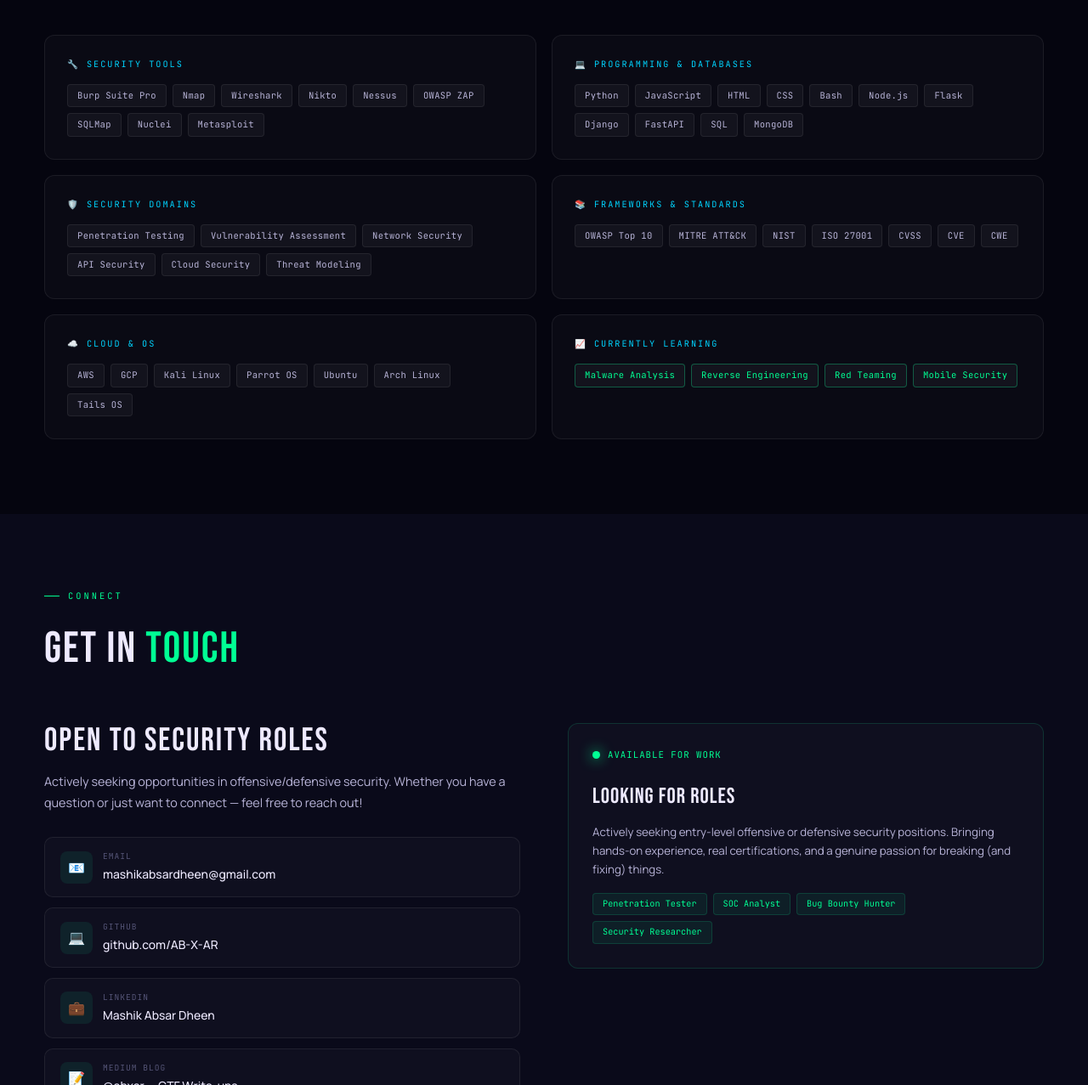
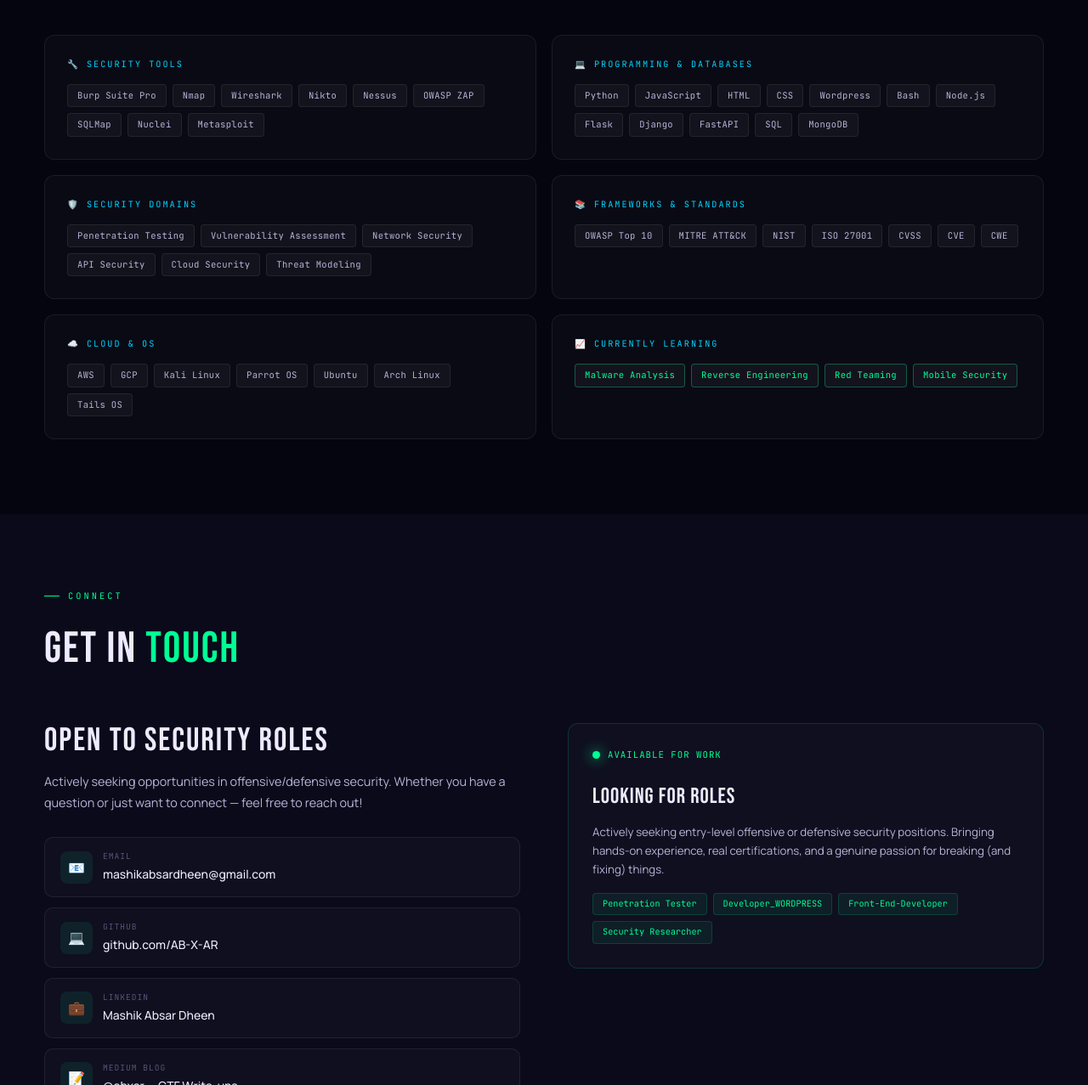
Before and after one commit to AB-X-AR/ab-x-ar.github.com, a plain HTML site: page index.html in a window 1280 px wide. Shown: the part 3617-4894 px from the top of the page at 85% size. Drawn offline with Linux system fonts and the light colour scheme.

Commit message:
Update index.html

```diff
--- a/index.html
+++ b/index.html
@@ -410,7 +410,7 @@
     <h2 class="st">SKILLS &amp; <em>TOOLSET</em></h2>
     <div class="sk-g">
       <div class="sk-c rv"><div class="sk-h">🔧 Security Tools</div><div class="pills"><span class="pill">Burp Suite Pro</span><span class="pill">Nmap</span><span class="pill">Wireshark</span><span class="pill">Nikto</span><span class="pill">Nessus</span><span class="pill">OWASP ZAP</span><span class="pill">SQLMap</span><span class="pill">Nuclei</span><span class="pill">Metasploit</span></div></div>
-      <div class="sk-c rv d1"><div class="sk-h">💻 Programming & Databases</div><div class="pills"><span class="pill">Python</span><span class="pill">JavaScript</span><span class="pill">HTML</span><span class="pill">CSS</span><span class="pill">Bash</span><span class="pill">Node.js</span><span class="pill">Flask</span><span class="pill">Django</span><span class="pill">FastAPI</span><span class="pill">SQL</span><span class="pill">MongoDB</span></div></div>
+      <div class="sk-c rv d1"><div class="sk-h">💻 Programming & Databases</div><div class="pills"><span class="pill">Python</span><span class="pill">JavaScript</span><span class="pill">HTML</span><span class="pill">CSS</span><span class="pill">Wordpress</span><span class="pill">Bash</span><span class="pill">Node.js</span><span class="pill">Flask</span><span class="pill">Django</span><span class="pill">FastAPI</span><span class="pill">SQL</span><span class="pill">MongoDB</span></div></div>
       <div class="sk-c rv"><div class="sk-h">🛡️ Security Domains</div><div class="pills"><span class="pill">Penetration Testing</span><span class="pill">Vulnerability Assessment</span><span class="pill">Network Security</span><span class="pill">API Security</span><span class="pill">Cloud Security</span><span class="pill">Threat Modeling</span></div></div>
       <div class="sk-c rv d1"><div class="sk-h">📚 Frameworks & Standards</div><div class="pills"><span class="pill">OWASP Top 10</span><span class="pill">MITRE ATT&CK</span><span class="pill">NIST</span><span class="pill">ISO 27001</span><span class="pill">CVSS</span><span class="pill">CVE</span><span class="pill">CWE</span></div></div>
       <div class="sk-c rv"><div class="sk-h">☁️ Cloud & OS</div><div class="pills"><span class="pill">AWS</span><span class="pill">GCP</span><span class="pill">Kali Linux</span><span class="pill">Parrot OS</span><span class="pill">Ubuntu</span><span class="pill">Arch Linux</span><span class="pill">Tails OS</span></div></div>
@@ -438,7 +438,7 @@
           <div class="sb-top"><div class="sb-dot"></div><div class="sb-lbl">AVAILABLE FOR WORK</div></div>
           <div class="sb-t">LOOKING FOR ROLES</div>
           <p class="sb-d">Actively seeking entry-level offensive or defensive security positions. Bringing hands-on experience, real certifications, and a genuine passion for breaking (and fixing) things.</p>
-          <div class="sb-tags"><span class="stag">Penetration Tester</span><span class="stag">SOC Analyst</span><span class="stag">Bug Bounty Hunter</span><span class="stag">Security Researcher</span></div>
+          <div class="sb-tags"><span class="stag">Penetration Tester</span><span class="stag">Developer_WORDPRESS</span><span class="stag">Front-End-Developer</span><span class="stag">Security Researcher</span></div>
         </div>
       </div>
     </div>
```
